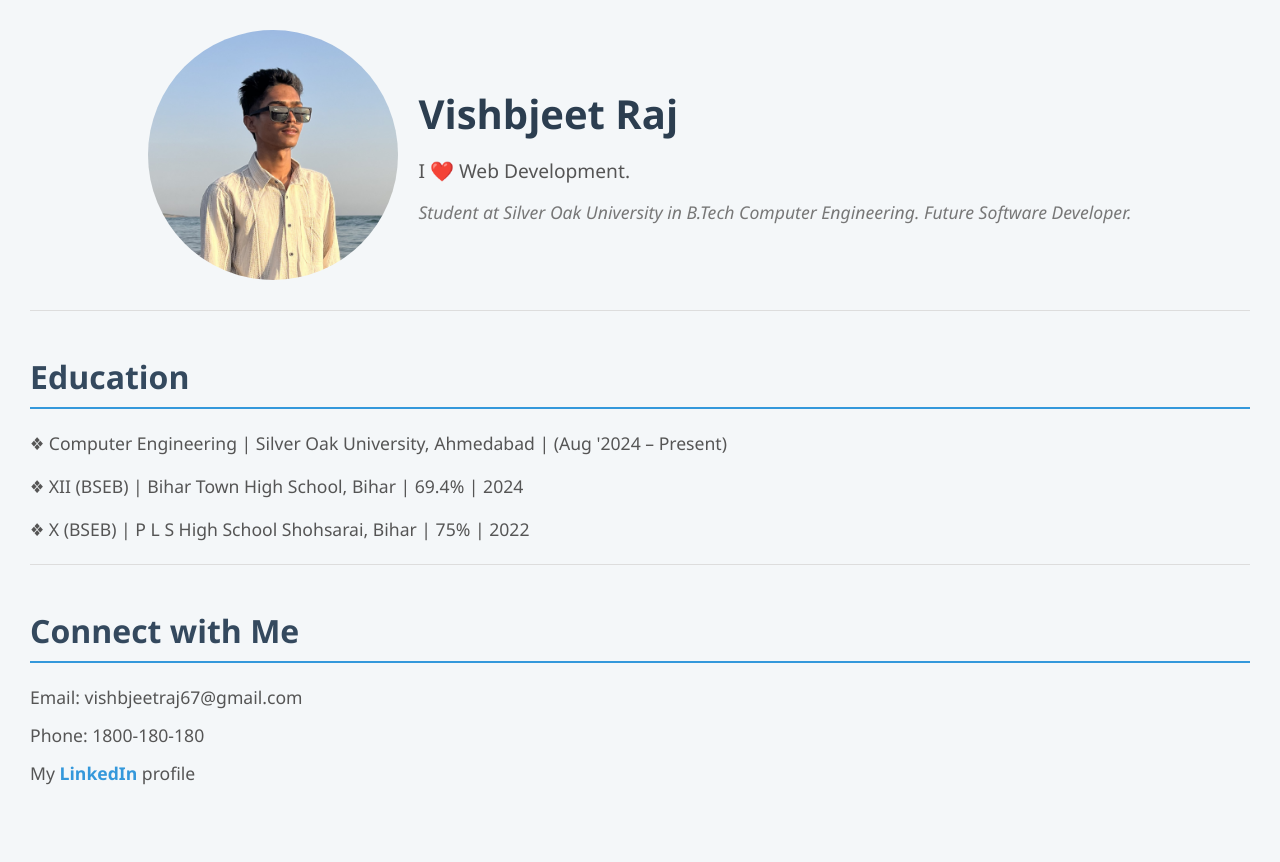
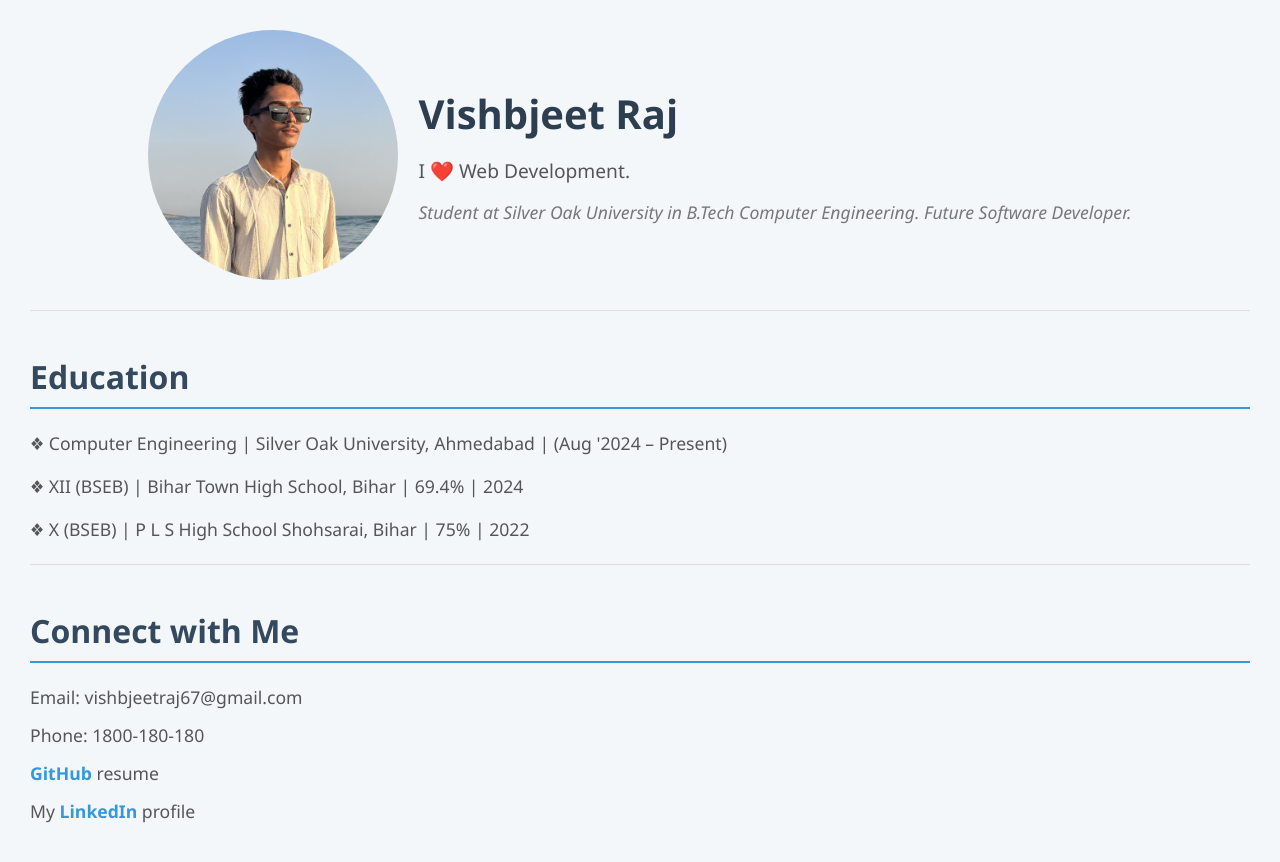
Before and after one commit to vishbjeetraj/Resume, a plain HTML site: page index.html in a window 1280 px wide. Before the commit the page ends 827 px from the top, so only its background shows below. Drawn offline with Linux system fonts and the light colour scheme.

Commit message:
Update index.html

```diff
--- a/index.html
+++ b/index.html
@@ -180,6 +180,8 @@
         <h2>Connect with Me</h2>
         <p>Email: vishbjeetraj67@gmail.com</p>
         <p>Phone: 1800-180-180</p>
+                <p><a href="https://vishbjeetraj.github.io/Resume/" target="_blank">GitHub</a> resume</p>
+
         <p>My <a href="https://www.linkedin.com/in/vishbjeetraj7858/" target="_blank">LinkedIn</a> profile</p>
         <!-- Optional: You can add a button for more interaction -->
         <!-- <p><button>Download Resume</button></p> -->
```
